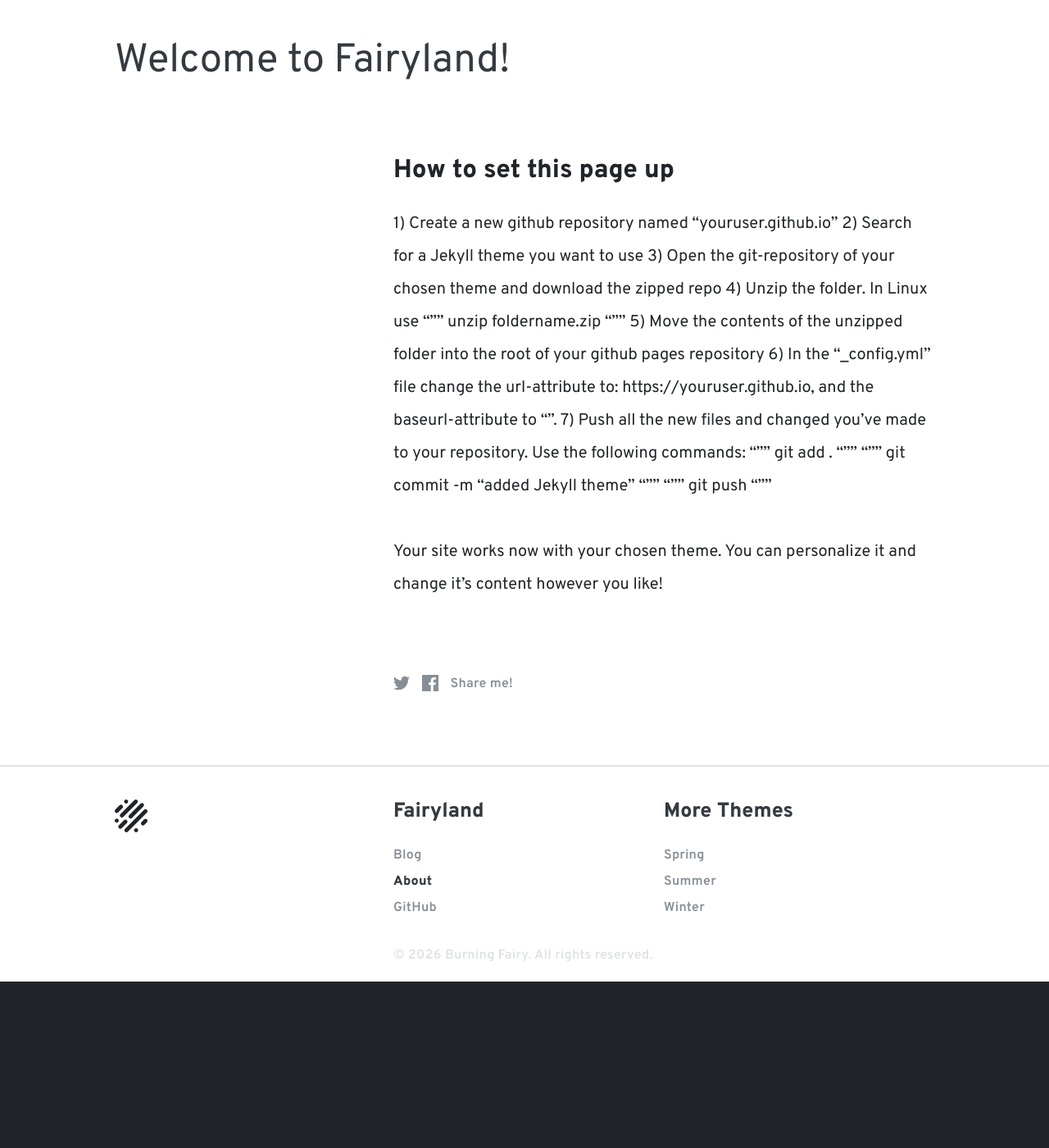
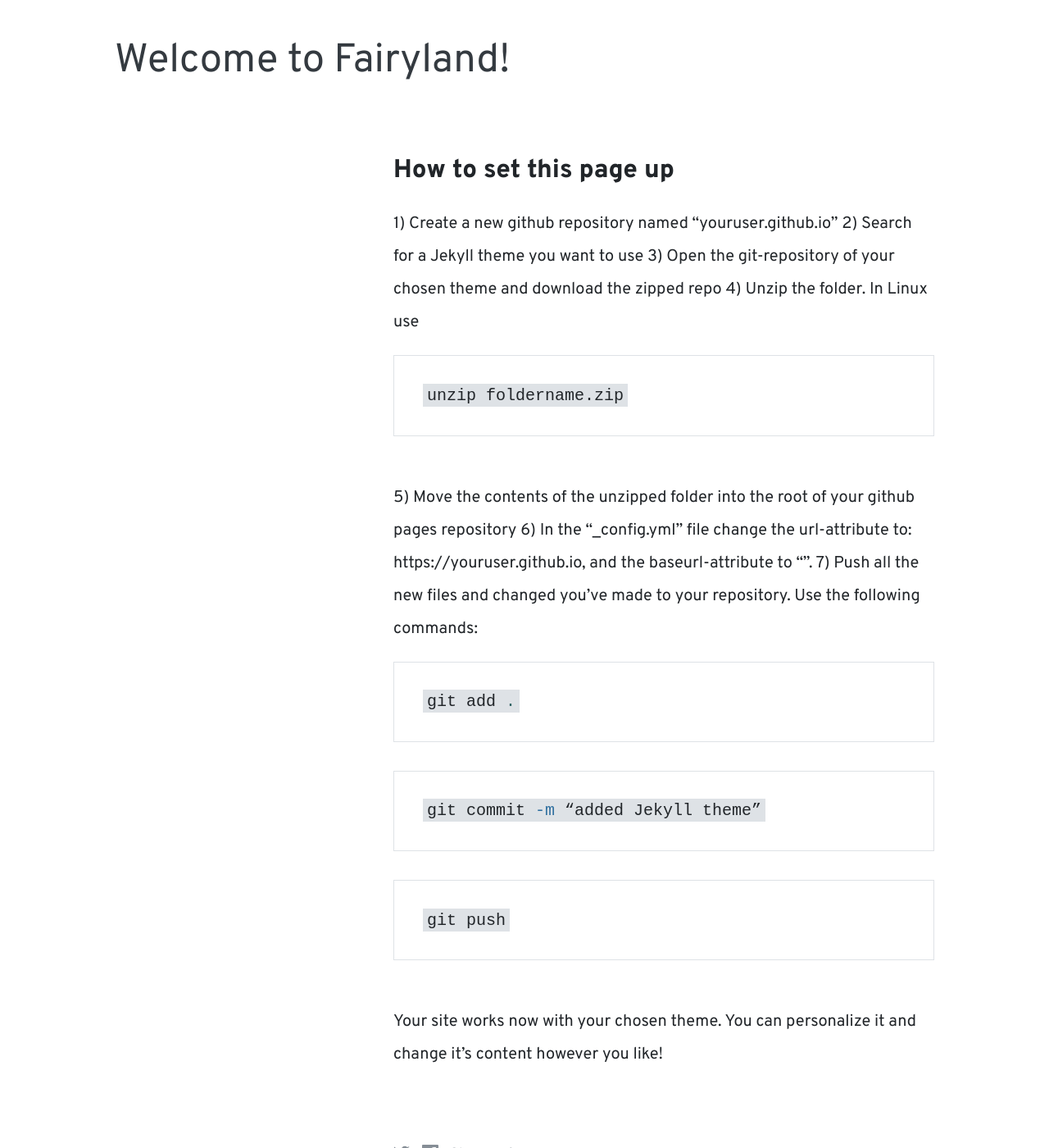
Before and after one commit to BurningFairy/BurningFairy.github.io, a Jekyll site: the page built from about/index.md, in a window 1280 px wide and 1400 px high, scrolled down 1040 px. Shown: the whole window at 82% size. Built offline with Jekyll 4.4.1, drawn with Linux system fonts in a browser that asks for light colours; before the commit the page ends 2237 px from its top, so only the background shows below that.

Commit message:
added syntax highlighting

````diff
--- a/about/index.md
+++ b/about/index.md
@@ -14,20 +14,20 @@ ref: about
 2) Search for a Jekyll theme you want to use
 3) Open the git-repository of your chosen theme and download the zipped repo
 4) Unzip the folder. In Linux use
-“””
+``` bash
 unzip foldername.zip
-“””
+```
 5) Move the contents of the unzipped folder into the root of your github pages repository
 6) In the “_config.yml” file change the url-attribute to: https://youruser.github.io, and the baseurl-attribute to “”.
 7) Push all the new files and changed you’ve made to your repository. Use the following commands:
-“””
+``` bash
 git add .
-“””
-“””
+```
+``` bash
 git commit -m “added Jekyll theme”
-“””
-“””
+```
+``` bash
 git push
-“””
+```
 
 Your site works now with your chosen theme. You can personalize it and change it’s content however you like!
````
